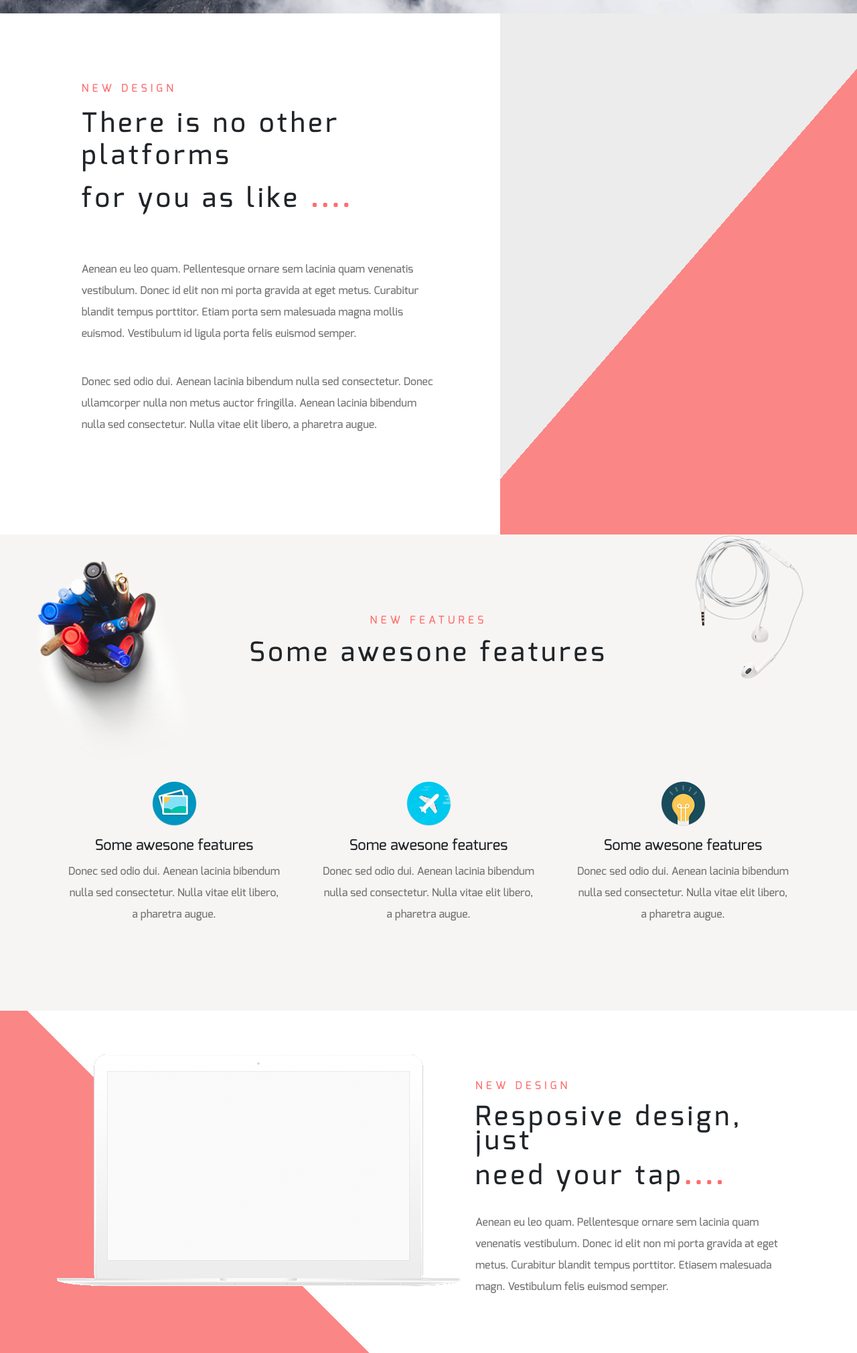
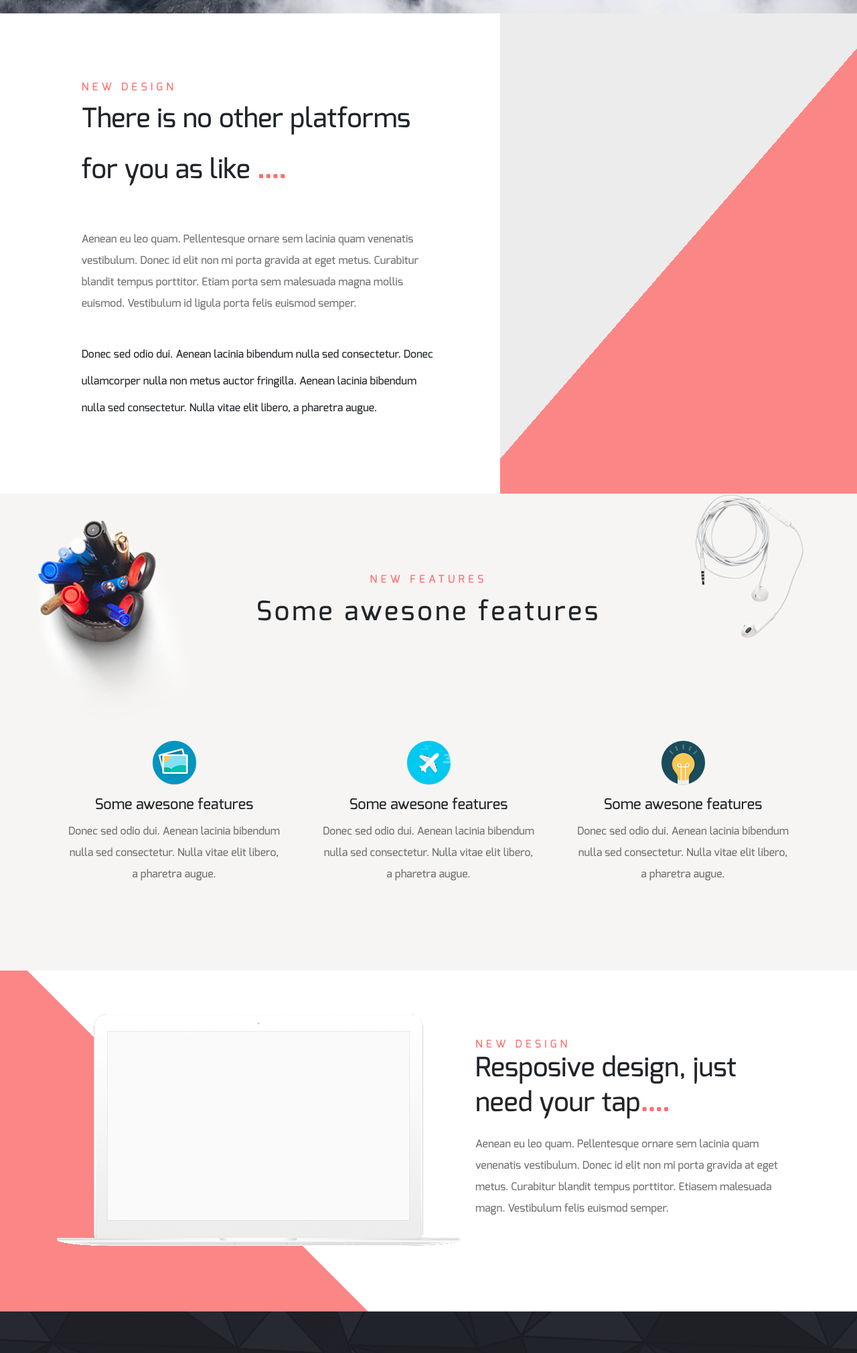
Before and after one commit to alinasysa/Bootstrap-4, a plain HTML site: page index.html in a window 1280 px wide. Shown: the part 780-2800 px from the top of the page at 67% size. Drawn offline with nearby package versions, Linux system fonts and the light colour scheme.

Commit message:
second commit

```diff
--- a/index.html
+++ b/index.html
@@ -34,13 +34,13 @@
 <div class="container-fluid">
     <div class="row">
         <div class="col-11 col-lg-6 offset-1 left_section">
-            <p class="design">NEW DESIGN</p>
-            <h2>
+            <h3 class="design">NEW DESIGN</h3>
+            <div class="name_main">
                 <p>There is no other platforms</p>
                 <p> for you as like <span>....</span></p>
-            </h2>
+            </div>
 
-            <div>
+            <div class="text">
 
                  <p>Aenean eu leo quam. Pellentesque ornare sem lacinia quam venenatis </p>
 
@@ -125,12 +125,12 @@
             <img src="images/macbook1.png" alt="macbook">
               </div>
               <div class="col-lg-6 col-md-12 text_section">
-                <p class="design">NEW DESIGN</p>
-                <h2>
+                <h3 class="design">NEW DESIGN</h3>
+                <div class="name_main">
                     <p>Resposive design, just</p>
                     <p>need your tap<span>....</span></p>
-                </h2>
-                <div>
+                </div>
+                <div class="text">
                     <p> Aenean eu leo quam. Pellentesque ornare sem lacinia quam </p>
 
                         <p> venenatis vestibulum. Donec id elit non mi porta gravida at eget </p>
@@ -153,7 +153,7 @@
                   <div>
                       <img src="images/client.jpg" alt="client">
                   </div>
-                  <div  class="name">Jonathon Doe </div>
+                  <h3  class="name">Jonathon Doe </h3>
                   <div  class="position">Co Founder </div>
                   <div class="comment">
                      Aenean eu leo quam. Pellentesque ornare
@@ -166,7 +166,7 @@
                 <div>
                     <img src="images/client.jpg" alt="client">
                 </div>
-                <div  class="name">Jonathon Doe </div>
+                <h3  class="name">Jonathon Doe </h3>
                     <div  class="position">Co Founder </div>
                 <div class="comment">
                     “Pellentesque ornare sem lacinia quam.
@@ -182,7 +182,7 @@
                 <div>
                     <img src="images/client.jpg" alt="client">
                 </div>
-                <div class="name">Jonathon Doe </div>
+                <h3 class="name">Jonathon Doe </h3>
                 <div class="position">Co Founder </div>
                 <div class="comment">
                   Aenean eu leo quam. Pellentesque ornare
@@ -308,7 +308,7 @@
                   <h3>Get Newsletter</h3>
 
                   <div class="input-group mb-3">
-                    <input type="text" class="form-control" placeholder="EMAIL" aria-label="Имя получателя" aria-describedby="basic-addon2">
+                    <input type="text" class="form-control" placeholder="EMAIL" aria-label="Имя получателя">
                     <div class="input-group-append">
                       <button class="btn btn-outline-secondary" type="button"></button>
                     </div>
--- a/style.css
+++ b/style.css
@@ -71,11 +71,11 @@
     color: #ff6d6d;
     font-weight: bold;
 }
-.left_section h2{
+.left_section .name_main{
     padding-bottom: 50px;
     font-size: 40px;
 }
-.left_section div{
+.left_section .text{
     padding-bottom: 40px;
     color: #717171;
     line-height: 1;
@@ -83,6 +83,7 @@
 .design{
     color:#ff6d6d;
     letter-spacing: 5px;
+    font-size: 16px;
 }
 .right_section{
     background:#ececec;
@@ -153,7 +154,7 @@
 
     padding-left:70px;
 }
-.text_section h2{
+.text_section .name_main{
     padding-bottom: 20px;
     line-height: 0.9;
     font-size: 40px;
@@ -162,7 +163,7 @@
     color: #ff6d6d;
     font-weight: bold;
 }
-.text_section div{
+.text_section .text{
     line-height: 1;
     color: #717171;
 }
@@ -224,7 +225,7 @@
 }
 .sixth_block .design, h2{
     font-family: "ExoMedium";
-    letter-spacing: 5px;
+    letter-spacing: 4px;
 }
 .sixth_block h2{
     font-size: 40px;
```
